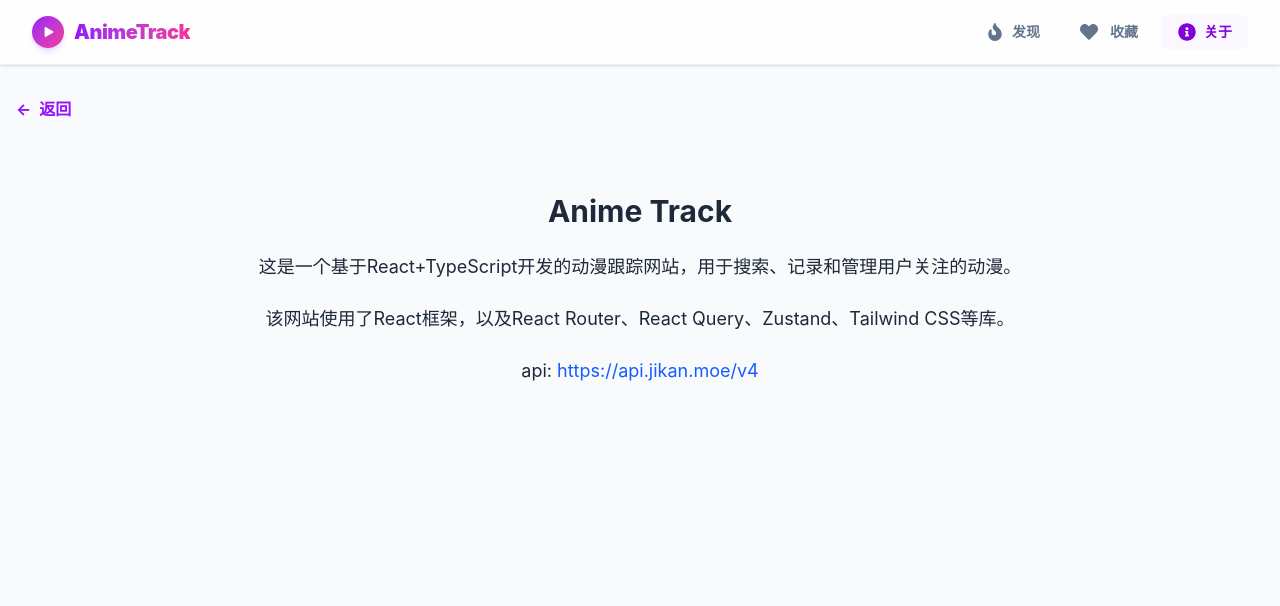
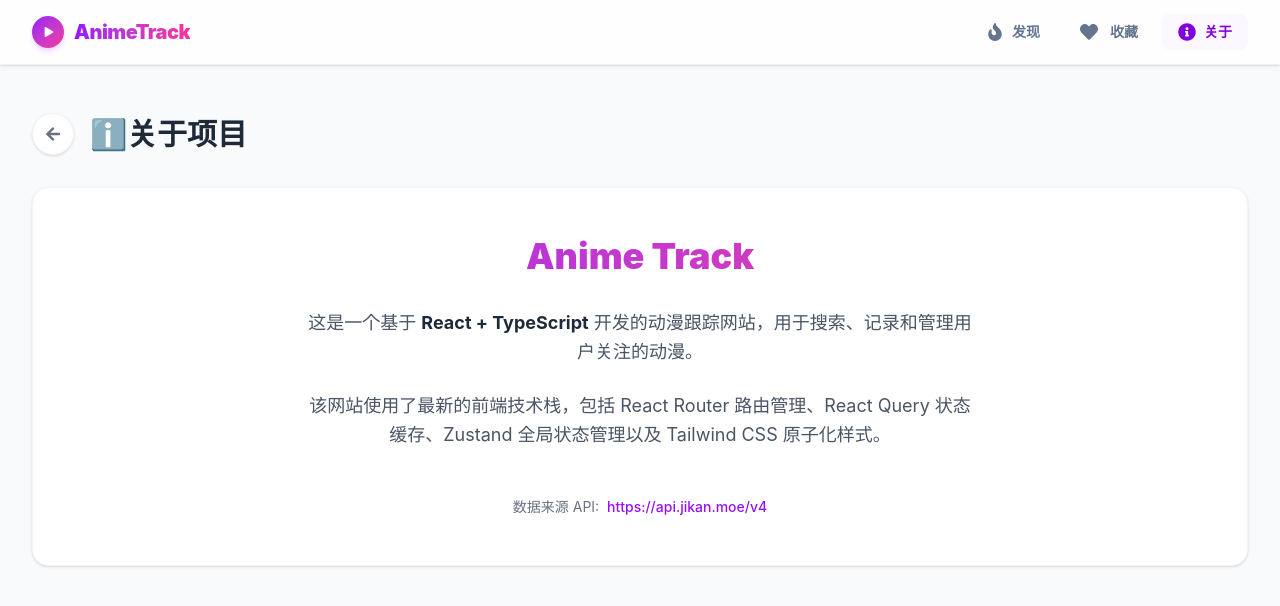
Before and after one commit to Hang5222/anime-track, a React (Vite) app: page /about in a window 1280 px wide. Shown: the top 606 px of the page. Built offline with nearby package versions, Linux system fonts and the light colour scheme.

Commit message:
style(UI): 统一页面返回按钮样式并优化视觉设计
- 将 DetailPage、FavoritesPage、AboutPage 的返回按钮统一为带图标、悬停动画和阴影的现代设计
- 优化 HomePage 的标题、搜索框和列表标题的视觉样式

```diff
--- a/src/pages/AboutPage.tsx
+++ b/src/pages/AboutPage.tsx
@@ -1,28 +1,34 @@
 import React from 'react';
 import { useNavigate } from 'react-router-dom';
+import { FaArrowLeft } from 'react-icons/fa';
 
 const AboutPage: React.FC = () => {
   const navigate = useNavigate();
   return (
-    <div>
-      {/* 返回按钮 */}
-      <button
-        onClick={() => navigate(-1)}
-        className="mb-18 flex items-center text-purple-600 hover:text-purple-800 font-bold transition-colors"
-      >
-        <span className="mr-2">←</span> 返回
-      </button>
+    <div className="container mx-auto p-4 max-w-7xl">
+      {/* 顶部返回区域，和 FavoritesPage 保持统一布局 */}
+      <div className="flex items-center mb-8 gap-4">
+        <button
+          onClick={() => navigate(-1)}
+          className="text-gray-500 bg-white hover:text-purple-600 hover:bg-purple-50 p-2.5 sm:p-3 rounded-full transition-all duration-300 shadow-sm border border-gray-100 group"
+          title="返回"
+        >
+          <FaArrowLeft className="text-sm sm:text-base group-hover:-translate-x-1 transition-transform" />
+        </button>
+        <h1 className="text-2xl md:text-3xl font-black text-gray-800">ℹ️关于项目</h1>
+      </div>
+
       {/* 关于内容 */}
-      <div className="text-lg">
-        <h2 className="font-bold text-2xl md:text-3xl text-center">Anime Track</h2>
-        <p className="text-center m-6">
-          这是一个基于React+TypeScript开发的动漫跟踪网站，用于搜索、记录和管理用户关注的动漫。
+      <div className="text-lg bg-white rounded-2xl shadow-sm border border-gray-100 p-8 md:p-12">
+        <h2 className="font-black text-3xl md:text-4xl text-center text-transparent bg-clip-text bg-gradient-to-r from-purple-600 to-pink-500 mb-8">Anime Track</h2>
+        <p className="text-center mb-6 text-gray-600 leading-relaxed max-w-2xl mx-auto">
+          这是一个基于 <strong className="text-gray-800">React + TypeScript</strong> 开发的动漫跟踪网站，用于搜索、记录和管理用户关注的动漫。
         </p>
-        <p className="text-center m-6">
-          该网站使用了React框架，以及React Router、React Query、Zustand、Tailwind CSS等库。
+        <p className="text-center mb-6 text-gray-600 leading-relaxed max-w-2xl mx-auto">
+          该网站使用了最新的前端技术栈，包括 React Router 路由管理、React Query 状态缓存、Zustand 全局状态管理以及 Tailwind CSS 原子化样式。
         </p>
-        <p className="text-center m-6">
-          api: <a href="https://api.jikan.moe/v4" className='text-blue-600' target="_blank">https://api.jikan.moe/v4</a>
+        <p className="text-center mt-12 text-gray-500 text-sm">
+          数据来源 API: <a href="https://api.jikan.moe/v4" className="text-purple-600 hover:underline font-medium ml-1" target="_blank" rel="noreferrer">https://api.jikan.moe/v4</a>
         </p>
       </div>
     </div>
--- a/src/pages/DetailPage.tsx
+++ b/src/pages/DetailPage.tsx
@@ -61,9 +61,10 @@ const DetailPage: React.FC = () => {
         {/* 返回按钮 */}
         <button
           onClick={() => navigate(-1)}
-          className="absolute top-4 left-4 sm:top-6 sm:left-6 text-white bg-black/50 hover:bg-black/80 p-2 sm:p-3 rounded-full backdrop-blur-sm transition-all z-10 flex items-center gap-2 text-sm sm:text-base"
+          className="absolute top-4 left-4 sm:top-6 sm:left-6 text-white bg-black/40 hover:bg-black/70 p-2.5 sm:p-3 rounded-full backdrop-blur-md transition-all duration-300 z-10 flex items-center justify-center group shadow-lg border border-white/10"
+          title="返回"
         >
-          <FaArrowLeft /> 返回
+          <FaArrowLeft className="text-sm sm:text-base group-hover:-translate-x-1 transition-transform" />
         </button>
 
         {/* 覆盖在背景上的主要信息 */}
--- a/src/pages/FavoritesPage.tsx
+++ b/src/pages/FavoritesPage.tsx
@@ -1,7 +1,7 @@
 import React from 'react';
 import { useNavigate } from 'react-router-dom';
 import { useFavoriteStore } from '../store/favoriteStore';
-import { FaHeart } from 'react-icons/fa';
+import { FaHeart, FaArrowLeft } from 'react-icons/fa';
 import BackToTop from '../components/BackToTop';
 
 const FavoritesPage: React.FC = () => {
@@ -9,12 +9,13 @@ const FavoritesPage: React.FC = () => {
   const { favorites, removeFavorite } = useFavoriteStore();
   return (
     <div className="container mx-auto p-4 max-w-7xl">
-      <div className="flex items-center mb-8">
+      <div className="flex items-center mb-8 gap-4">
         <button
           onClick={() => navigate(-1)}
-          className="text-sm md:text-lg mr-4 text-purple-600 hover:bg-purple-50 p-2 rounded-full transition-colors"
+          className="text-gray-500 bg-white hover:text-purple-600 hover:bg-purple-50 p-2.5 sm:p-3 rounded-full transition-all duration-300 shadow-sm border border-gray-100 group"
+          title="返回"
         >
-          ← 返回
+          <FaArrowLeft className="text-sm sm:text-base group-hover:-translate-x-1 transition-transform" />
         </button>
         <h1 className="text-2xl md:text-3xl font-black text-gray-800">💖我的追番列表</h1>
       </div>
--- a/src/pages/HomePage.tsx
+++ b/src/pages/HomePage.tsx
@@ -1,4 +1,4 @@
-import React, { useState, useEffect, useRef } from 'react';
+import React, { useState, useEffect } from 'react';
 import { useInfiniteQuery } from '@tanstack/react-query'; // 引入 useInfiniteQuery (无限查询)
 import { useInView } from 'react-intersection-observer'; // 引入视口雷达 Hook
 import { useWindowVirtualizer } from '@tanstack/react-virtual'; // 引入虚拟列表 Hook
@@ -119,27 +119,47 @@ const HomePage: React.FC = () => {
 
   return (
     <div className="container mx-auto p-4 max-w-7xl">
-      {/* 搜索框区域 (保持不变) */}
-      <div className="mb-8 flex flex-col items-center">
-        <h1 className="text-2xl md:text-3xl lg:text-4xl font-black mb-6 text-black text-center">
-          AnimeTrack 动漫指南
-        </h1>
-        <div className="relative w-full max-w-md flex gap-2">
-          <div className="relative flex-1">
-            <input
-              type="text" value={inputValue} onChange={(e) => setInputValue(e.target.value)} onKeyDown={(e) => e.key === 'Enter' && executeSearch()}
-              placeholder="英文名搜索 (如: Naruto)"
-              className="w-full px-5 py-3 rounded-xl border-2 border-purple-300 focus:border-purple-500 outline-none text-gray-700 shadow-sm"
-            />
-            {inputValue && <button onClick={clearSearch} className="absolute right-4 top-3 text-gray-400 hover:text-red-500 font-bold">✕</button>}
+      {/* 顶部标题与搜索区域 */}
+      <div className="mb-12 mt-6 flex flex-col items-center">
+        {/* 简约化标题设计 */}
+          <div className="text-center mb-8">
+            <h1 className="text-3xl md:text-5xl font-black tracking-tight text-transparent bg-clip-text bg-gradient-to-r from-purple-600 to-pink-500 mb-3">
+              Anime Track
+            </h1>
+            <p className="text-sm md:text-base text-gray-500 font-medium tracking-wide">
+              探索全球热门动漫与你的专属追番列表
+            </p>
           </div>
-          <button onClick={executeSearch} className="px-6 py-3 bg-purple-600 hover:bg-purple-700 text-white text-lg font-bold rounded-xl shadow-md transition-colors">搜索</button>
+
+          <div className="relative w-full max-w-xl flex gap-2">
+            <div className="relative flex-1 group">
+              <input
+                type="text" value={inputValue} onChange={(e) => setInputValue(e.target.value)} onKeyDown={(e) => e.key === 'Enter' && executeSearch()}
+                placeholder="搜索动漫英文名 (如: Naruto)"
+                className="w-full px-6 py-3.5 rounded-2xl border-2 border-transparent bg-white focus:border-purple-300 outline-none text-gray-700 shadow-sm focus:shadow-md focus:shadow-purple-500/10 transition-all duration-300 ring-1 ring-gray-100"
+              />
+              {inputValue && <button onClick={clearSearch} className="absolute right-4 top-3.5 text-gray-400 hover:text-purple-600 p-1 rounded-full hover:bg-purple-50 transition-colors">✕</button>}
+            </div>
+            <button onClick={executeSearch} className="px-8 py-3.5 bg-gradient-to-r from-purple-600 to-pink-500 hover:from-purple-700 hover:to-pink-600 text-white text-base font-bold rounded-2xl shadow-md hover:shadow-lg hover:shadow-purple-500/30 transition-all duration-300 active:scale-95">
+              搜索
+            </button>
+          </div>
         </div>
-      </div>
 
-      <div className="flex justify-between items-center mb-6 border-b-2 border-purple-100 pb-2">
-        <h2 className="text-sm md:text-lg lg:text-2xl font-bold text-gray-800 border-l-4 border-purple-500 pl-3">
-          {searchQuery ? `"${searchQuery}" 的搜索结果` : '🔥本季霸权排行榜'}
+      {/* 列表标题 */}
+      <div className="flex justify-between items-center mb-8 pb-4 border-b border-gray-100">
+        <h2 className="text-xl md:text-2xl font-bold text-gray-900 flex items-center gap-3">
+          {searchQuery ? (
+            <>
+              <span className="text-gray-400 font-normal">搜索结果 /</span>
+              <span className="text-purple-600">"{searchQuery}"</span>
+            </>
+          ) : (
+            <>
+              <span className="w-1.5 h-6 bg-purple-600 rounded-full inline-block"></span>
+              本季霸权排行榜
+            </>
+          )}
         </h2>
       </div>
 
```
